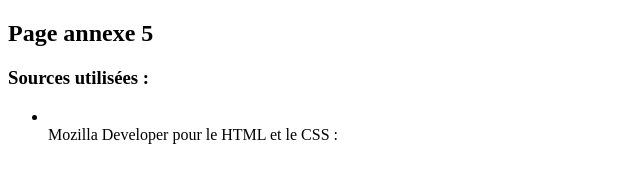
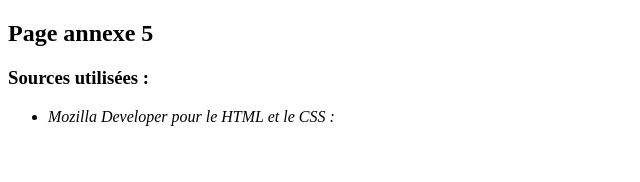
Before and after one commit to Ferdi888-dot/Squelette-de-site, a plain HTML site: page Annexes/page5.html in a window 1280 px wide. Shown: the whole page, without its empty margins (0-640 px from the left). Drawn offline with Linux system fonts and the light colour scheme.

Commit message:
Update page5.html

```diff
--- a/Annexes/page5.html
+++ b/Annexes/page5.html
@@ -8,7 +8,7 @@
 		<h2>Page annexe 5</h2>
 		<h3>Sources utilisées :</h3>
 		<ul>
-			<li><br>Mozilla Developer pour le HTML et le CSS : <a href="https://developer.mozilla.org/fr/"></br></li>
+			<li><i>Mozilla Developer pour le HTML et le CSS : <a href="https://developer.mozilla.org/fr/"></i></li>
 
 	</body>
 </html>
```
